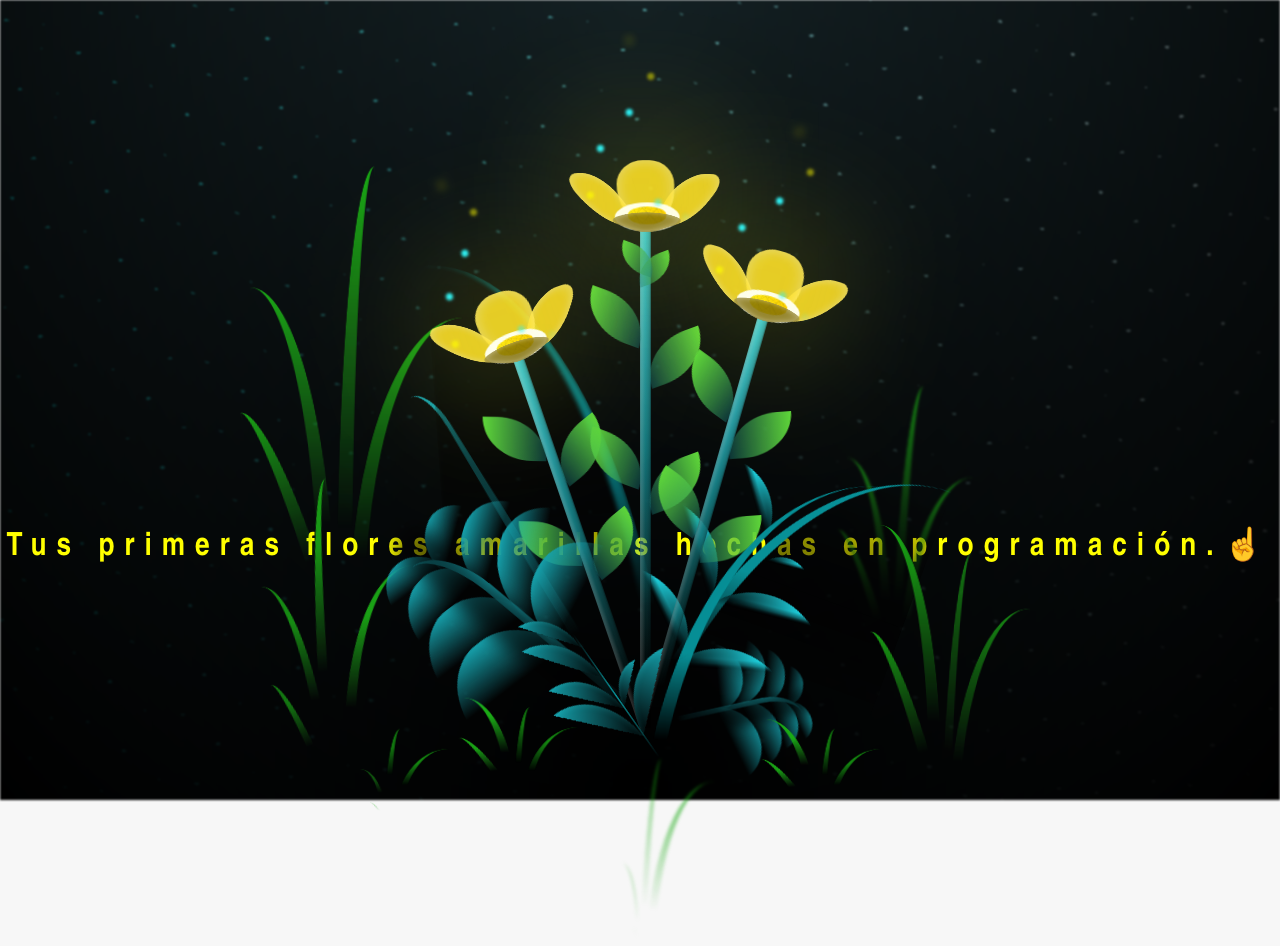
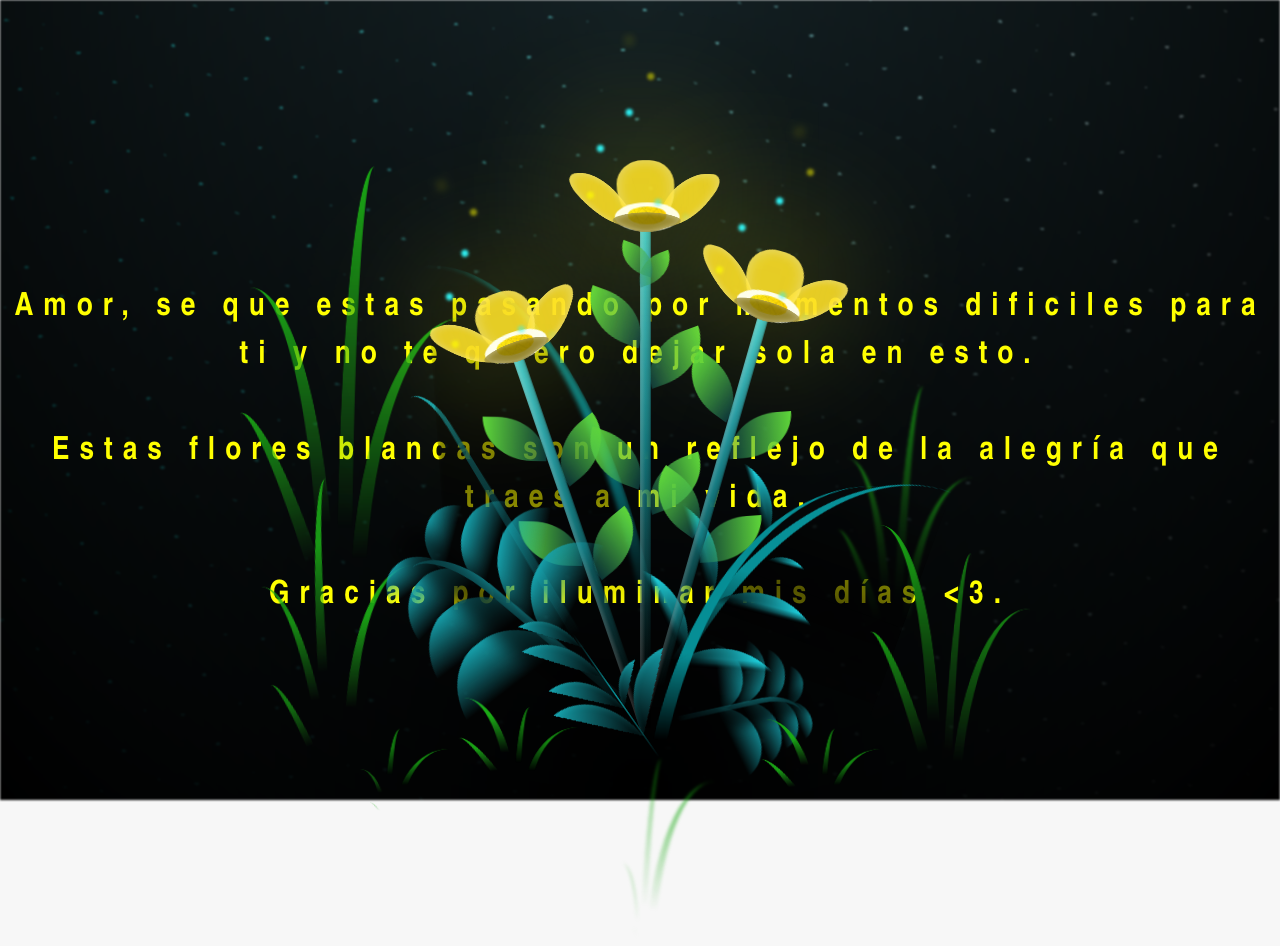
Before and after one commit to renatoegusquiza/yellow-flowers, a plain HTML site: page flower.html in a window 1280 px wide. Drawn offline with Linux system fonts and the light colour scheme.

Commit message:
Update flower.html

```diff
--- a/flower.html
+++ b/flower.html
@@ -12,7 +12,9 @@
     <div id="lyrics">
 
     </div>
-    <h1 class="titulo">Tus primeras flores amarillas hechas en programación.☝️ <br> <br></h1>
+    <h1 class="titulo">Amor, se que estas pasando por momentos dificiles para ti y no te quiero dejar sola en esto.<br> <br>
+        Estas flores blancas son un reflejo de la alegría que traes a mi vida. <br> <br>
+        Gracias por iluminar mis días <3.</h1>
 
     <div class="night"></div>
     <div class="flowers">
```
